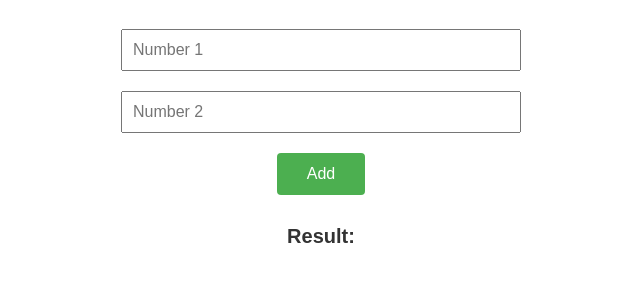
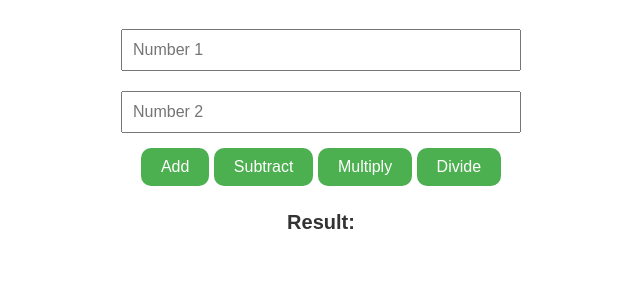
Before and after one commit to kdrolle594/simple-calculator, a plain HTML site: page index.html in a window 1280 px wide. Shown: the part 131-412 px from the top of the page, without its empty margins (319-959 px from the left). Drawn offline with Linux system fonts and the light colour scheme.

Commit message:
Calculator and new buttons

```diff
--- a/index.html
+++ b/index.html
@@ -4,45 +4,7 @@
   <meta charset="UTF-8">
   <meta name="viewport" content="width=device-width, initial-scale=1.0">
   <title>Simple Calculator</title>
-  <style>
-    body {
-      font-family: Arial, sans-serif;
-      max-width: 400px;
-      margin: 50px auto;
-      padding: 20px;
-      text-align: center;
-    }
-
-    input {
-      width: 100%;
-      padding: 10px;
-      margin: 10px 0;
-      font-size: 16px;
-      box-sizing: border-box;
-    }
-
-    button {
-      padding: 12px 30px;
-      font-size: 16px;
-      background-color: #4CAF50;
-      color: white;
-      border: none;
-      border-radius: 4px;
-      cursor: pointer;
-      margin: 10px 0;
-    }
-
-    button:hover {
-      background-color: #45a049;
-    }
-
-    #result {
-      font-size: 20px;
-      font-weight: bold;
-      margin-top: 20px;
-      color: #333;
-    }
-  </style>
+  <link rel="stylesheet" href="style.css">
 </head>
 <body>
   <h1>Simple Calculator (v2)</h1>
@@ -51,6 +13,9 @@
   <input type="number" id="num2" placeholder="Number 2">
 
   <button onclick="add()">Add</button>
+  <button onclick="subtract()">Subtract</button>
+  <button onclick="multiply()">Multiply</button>
+  <button onclick="divide()">Divide</button>
 
   <p id="result">Result: </p>
 
@@ -67,6 +32,47 @@
       const sum = num1 + num2;
       document.getElementById('result').textContent = 'Result: ' + sum;
     }
+    function subtract() {
+      const num1 = parseFloat(document.getElementById('num1').value);
+      const num2 = parseFloat(document.getElementById('num2').value);
+
+      if (isNaN(num1) || isNaN(num2)) {
+        document.getElementById('result').textContent = 'Result: Please enter valid numbers';
+        return;
+      }
+
+      const difference = num1 - num2;
+      document.getElementById('result').textContent = 'Result: ' + difference;
+    }
+    function multiply() {
+      const num1 = parseFloat(document.getElementById('num1').value);
+      const num2 = parseFloat(document.getElementById('num2').value);
+
+      if (isNaN(num1) || isNaN(num2)) {
+        document.getElementById('result').textContent = 'Result: Please enter valid numbers';
+        return;
+      }
+
+      const product = num1 * num2;
+      document.getElementById('result').textContent = 'Result: ' + product;
+    }
+    function divide() {
+      const num1 = parseFloat(document.getElementById('num1').value);
+      const num2 = parseFloat(document.getElementById('num2').value);
+
+      if (isNaN(num1) || isNaN(num2)) {
+        document.getElementById('result').textContent = 'Result: Please enter valid numbers';
+        return;
+      }
+
+      if (num2 === 0) {
+        document.getElementById('result').textContent = 'Result: Cannot divide by zero';
+        return;
+      }
+
+      const quotient = num1 / num2;
+      document.getElementById('result').textContent = 'Result: ' + quotient;
+    }
   </script>
 </body>
 </html>
--- /dev/null
+++ b/style.css
@@ -0,0 +1,37 @@
+body {
+      font-family: Arial, sans-serif;
+      max-width: 400px;
+      margin: 50px auto;
+      padding: 20px;
+      text-align: center;
+    }
+
+    input {
+      width: 100%;
+      padding: 10px;
+      margin: 10px 0;
+      font-size: 16px;
+      box-sizing: border-box;
+    }
+
+    button {
+      padding: 10px 20px;
+      font-size: 16px;
+      background-color: #4CAF50;
+      color: white;
+      border: none;
+      border-radius: 10px;
+      cursor: pointer;
+      margin: 5px 0;
+    }
+
+    button:hover {
+      background-color: #45a049;
+    }
+
+    #result {
+      font-size: 20px;
+      font-weight: bold;
+      margin-top: 20px;
+      color: #333;
+    }
```
